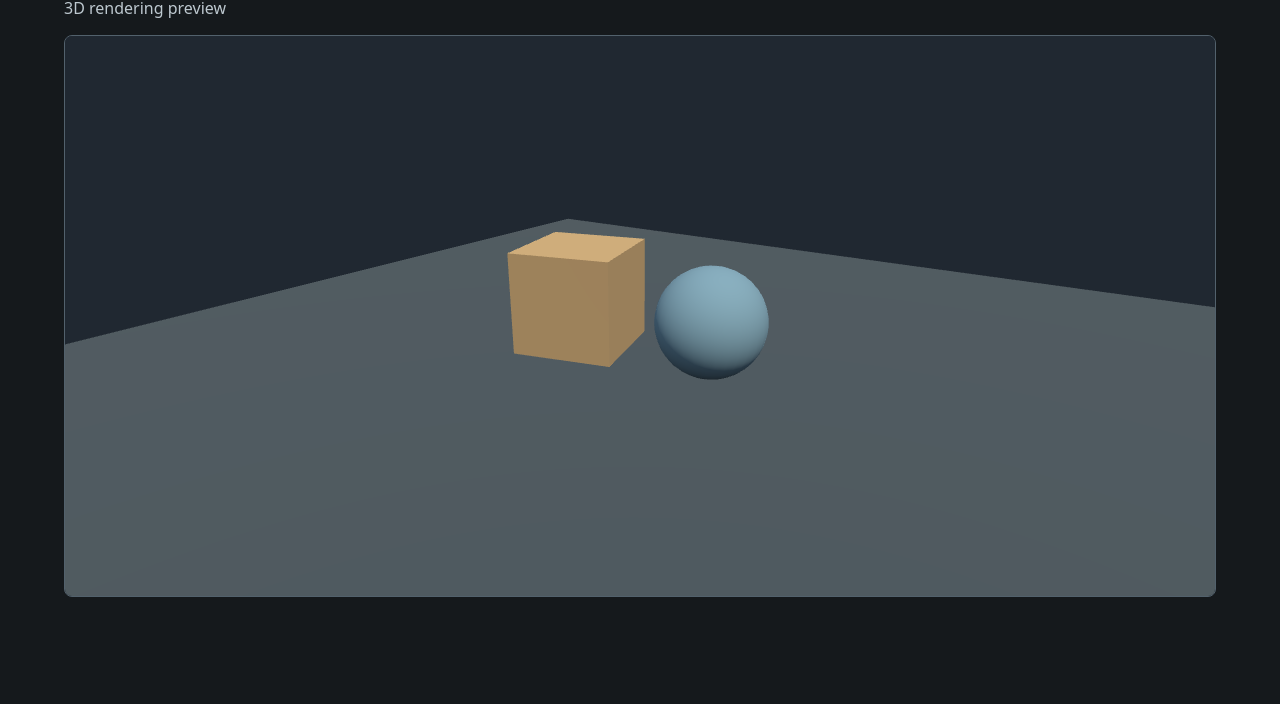
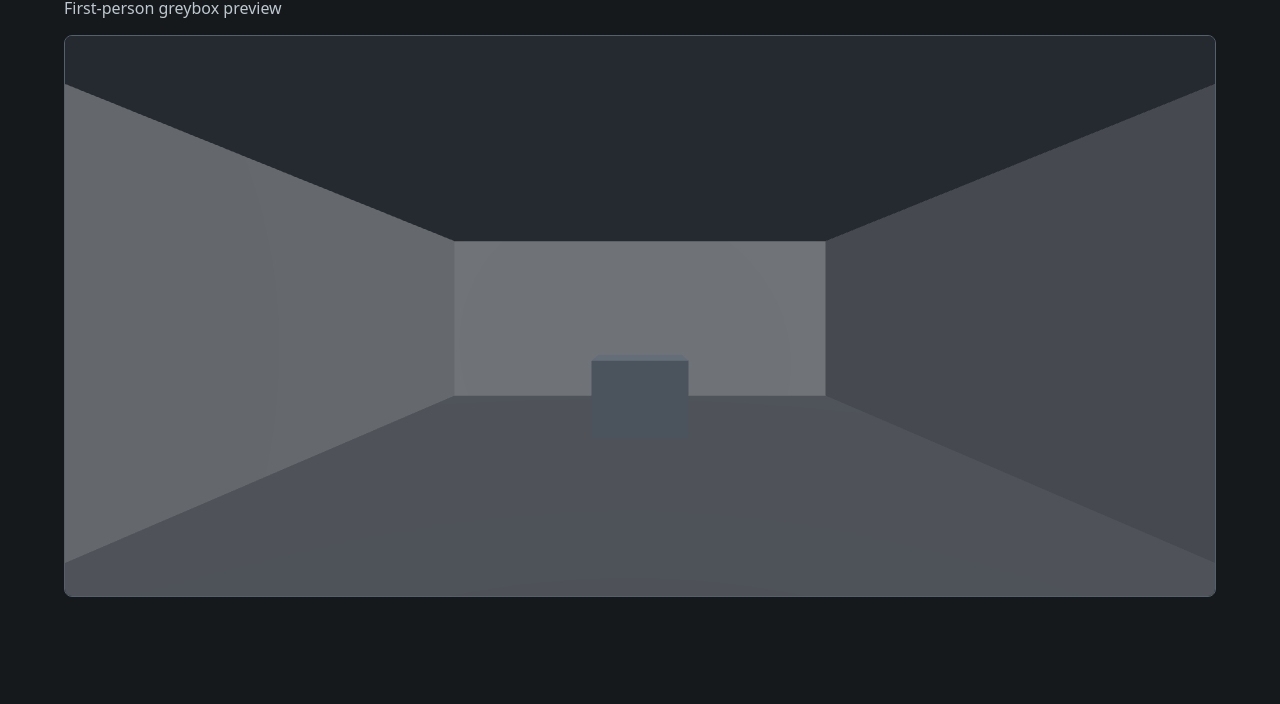
Before and after one commit to arlecchinoOPSource/virtual-exhibition, a website built with Vite: page index.html in a window 1280 px wide. Shown: the part 96-800 px from the top of the page. Built offline with nearby package versions, Linux system fonts and the light colour scheme; animation ran at ten frames a second.

Commit message:
Add the first-person greybox renderer

```diff
--- a/index.html
+++ b/index.html
@@ -9,13 +9,13 @@
     <main>
       <header>
         <h1>Virtual Exhibition</h1>
-        <p>3D rendering preview</p>
+        <p>First-person greybox preview</p>
       </header>
       <section id="viewport" aria-label="3D preview">
         <canvas
           id="scene"
           role="img"
-          aria-label="Illuminated geometric shapes on a floor"
+          aria-label="Eye-level view inside a greybox room"
         >
           This preview requires a browser with canvas and WebGL 2 support.
         </canvas>
--- a/src/core/preview.ts
+++ /dev/null
@@ -1,71 +0,0 @@
-import {
-  BoxGeometry,
-  Color,
-  DirectionalLight,
-  HemisphereLight,
-  Mesh,
-  MeshStandardMaterial,
-  PerspectiveCamera,
-  PlaneGeometry,
-  Scene,
-  SphereGeometry,
-  WebGLRenderer,
-} from 'three';
-
-export function renderPreview(canvas: HTMLCanvasElement) {
-  const renderer = new WebGLRenderer({ canvas, antialias: true });
-  const scene = new Scene();
-  scene.background = new Color(0x202831);
-
-  const camera = new PerspectiveCamera(45, 1, 0.1, 40);
-  camera.position.set(4, 3, 6);
-  camera.lookAt(0, 0.5, 0);
-
-  const keyLight = new DirectionalLight(0xfff3dd, 3);
-  keyLight.position.set(3, 5, 2);
-  scene.add(keyLight, new HemisphereLight(0xddeeff, 0x4f4540, 1.6));
-
-  const floor = new Mesh(
-    new PlaneGeometry(12, 12),
-    new MeshStandardMaterial({ color: 0x45515a }),
-  );
-  floor.rotation.x = -Math.PI / 2;
-  const box = new Mesh(
-    new BoxGeometry(1.2, 1.2, 1.2),
-    new MeshStandardMaterial({ color: 0xc1a174 }),
-  );
-  box.position.set(-0.85, 0.6, 0);
-  box.rotation.y = 0.25;
-  const sphere = new Mesh(
-    new SphereGeometry(0.6, 32, 20),
-    new MeshStandardMaterial({ color: 0x779cb1 }),
-  );
-  sphere.position.set(0.9, 0.6, 0);
-  scene.add(floor, box, sphere);
-
-  function draw() {
-    const { width, height } = canvas.getBoundingClientRect();
-    if (width === 0 || height === 0) return;
-    renderer.setPixelRatio(Math.min(window.devicePixelRatio, 2));
-    renderer.setSize(width, height, false);
-    camera.aspect = width / height;
-    camera.updateProjectionMatrix();
-    renderer.render(scene, camera);
-  }
-
-  draw();
-  const observer = new ResizeObserver(draw);
-  observer.observe(canvas);
-  const onContextRestored = () => requestAnimationFrame(draw);
-  canvas.addEventListener('webglcontextrestored', onContextRestored);
-
-  return () => {
-    observer.disconnect();
-    canvas.removeEventListener('webglcontextrestored', onContextRestored);
-    for (const mesh of [floor, box, sphere]) {
-      mesh.geometry.dispose();
-      mesh.material.dispose();
-    }
-    renderer.dispose();
-  };
-}
--- /dev/null
+++ b/src/core/renderer.ts
@@ -0,0 +1,51 @@
+import { PerspectiveCamera, WebGLRenderer } from 'three';
+import { createGreybox } from '../environments/greybox';
+
+export function startRenderer(canvas: HTMLCanvasElement) {
+  const renderer = new WebGLRenderer({ canvas, antialias: true });
+  const { scene, dispose } = createGreybox();
+  const camera = new PerspectiveCamera(60, 1, 0.05, 40);
+  // Leave the camera facing straight down -Z from its standing eye height.
+  camera.position.set(0, 1.65, 4.2);
+
+  function resize() {
+    const { width, height } = canvas.getBoundingClientRect();
+    if (width === 0 || height === 0) return;
+
+    renderer.setPixelRatio(Math.min(window.devicePixelRatio, 2));
+    renderer.setSize(width, height, false);
+    camera.aspect = width / height;
+    camera.updateProjectionMatrix();
+  }
+
+  function draw() {
+    renderer.render(scene, camera);
+  }
+
+  function syncLoop() {
+    const contextLost = renderer.getContext().isContextLost();
+    renderer.setAnimationLoop(document.hidden || contextLost ? null : draw);
+  }
+
+  resize();
+  if (!document.hidden) draw();
+  syncLoop();
+
+  const observer = new ResizeObserver(resize);
+  observer.observe(canvas);
+  window.addEventListener('resize', resize);
+  document.addEventListener('visibilitychange', syncLoop);
+  canvas.addEventListener('webglcontextlost', syncLoop);
+  canvas.addEventListener('webglcontextrestored', syncLoop);
+
+  return () => {
+    renderer.setAnimationLoop(null);
+    observer.disconnect();
+    window.removeEventListener('resize', resize);
+    document.removeEventListener('visibilitychange', syncLoop);
+    canvas.removeEventListener('webglcontextlost', syncLoop);
+    canvas.removeEventListener('webglcontextrestored', syncLoop);
+    dispose();
+    renderer.dispose();
+  };
+}
--- /dev/null
+++ b/src/environments/greybox.ts
@@ -0,0 +1,61 @@
+import {
+  BoxGeometry,
+  Color,
+  DirectionalLight,
+  HemisphereLight,
+  Mesh,
+  MeshStandardMaterial,
+  Scene,
+} from 'three';
+
+export function createGreybox() {
+  const scene = new Scene();
+  scene.background = new Color(0x252930);
+
+  // Dimensions are in meters, with the finished floor at y = 0.
+  const floorGeometry = new BoxGeometry(8, 0.16, 12);
+  const sideGeometry = new BoxGeometry(0.16, 3.2, 12);
+  const endGeometry = new BoxGeometry(8, 3.2, 0.16);
+  const plinthGeometry = new BoxGeometry(1.3, 1.05, 1);
+  const floorMaterial = new MeshStandardMaterial({ color: 0x50545b });
+  const wallMaterial = new MeshStandardMaterial({ color: 0x999da2 });
+  const plinthMaterial = new MeshStandardMaterial({ color: 0x67727d });
+
+  const floor = new Mesh(floorGeometry, floorMaterial);
+  floor.position.y = -0.08;
+  scene.add(floor);
+
+  for (const x of [-3.92, 3.92]) {
+    const wall = new Mesh(sideGeometry, wallMaterial);
+    wall.position.set(x, 1.6, 0);
+    scene.add(wall);
+  }
+  for (const z of [-5.92, 5.92]) {
+    const wall = new Mesh(endGeometry, wallMaterial);
+    wall.position.set(0, 1.6, z);
+    scene.add(wall);
+  }
+
+  const plinth = new Mesh(plinthGeometry, plinthMaterial);
+  plinth.position.set(0, 0.525, -2.8);
+  const keyLight = new DirectionalLight(0xf6f3ee, 2.1);
+  keyLight.position.set(2, 5, 3);
+  scene.add(plinth, keyLight, new HemisphereLight(0xe7edf6, 0x43464d, 1.4));
+
+  return {
+    scene,
+    dispose() {
+      for (const geometry of [
+        floorGeometry,
+        sideGeometry,
+        endGeometry,
+        plinthGeometry,
+      ]) {
+        geometry.dispose();
+      }
+      for (const material of [floorMaterial, wallMaterial, plinthMaterial]) {
+        material.dispose();
+      }
+    },
+  };
+}
--- a/src/main.ts
+++ b/src/main.ts
@@ -1,5 +1,5 @@
 import './style.css';
-import { renderPreview } from './core/preview';
+import { startRenderer } from './core/renderer';
 import { loadExhibits } from './exhibition/manifest';
 
 const canvas = document.querySelector<HTMLCanvasElement>('#scene');
@@ -10,7 +10,7 @@ if (!canvas || !status) throw new Error('The preview markup is missing.');
 async function start(canvas: HTMLCanvasElement, status: HTMLParagraphElement) {
   try {
     const exhibits = await loadExhibits();
-    const dispose = renderPreview(canvas);
+    const dispose = startRenderer(canvas);
     if (import.meta.hot) import.meta.hot.dispose(dispose);
     canvas.dataset.exhibitCount = String(exhibits.length);
     status.hidden = true;
```
Also changed, not shown: docs/ARCHITECTURE.md (+2 -2 lines), tests/e2e/preview.spec.ts (+52 -1 lines), README.md.
